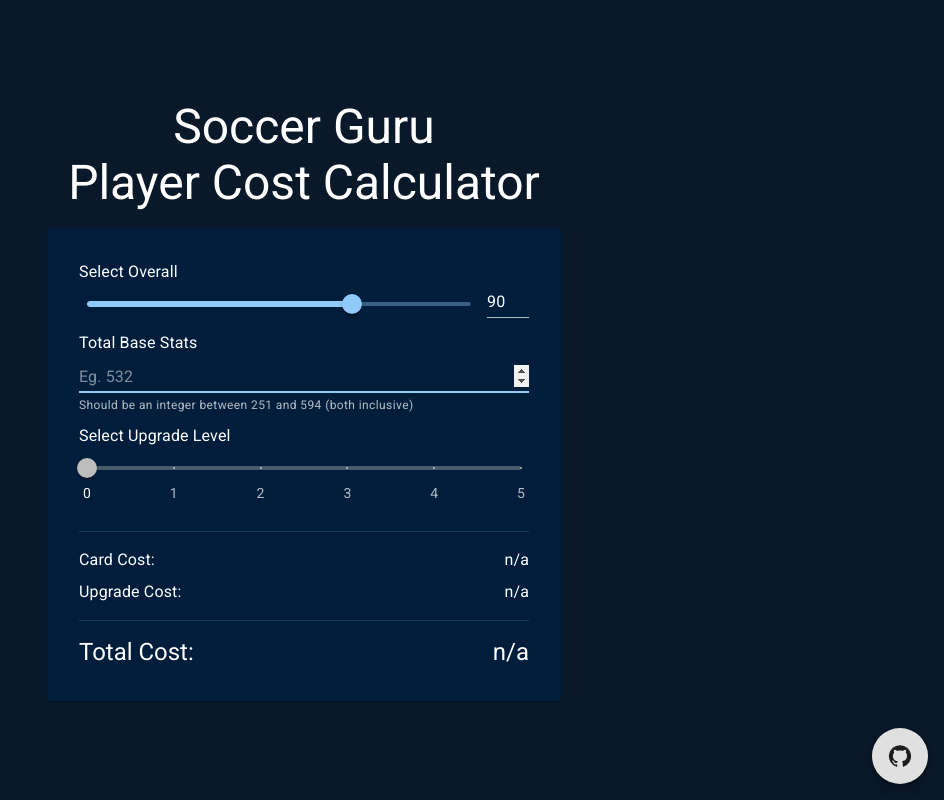
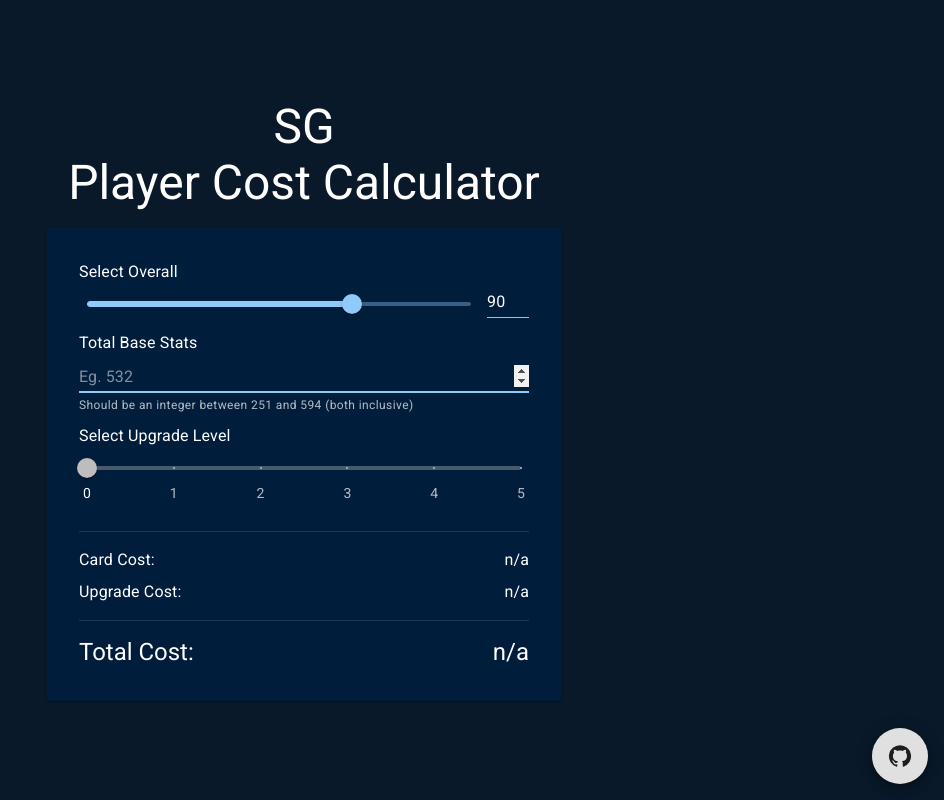
Before and after one commit to rubek-joshi/sg-cost-calculator, a React (Create React App) app: page / in a window 1280 px wide. Shown: the whole page, without its empty margins (336-1280 px from the left). Built offline with nearby package versions, Linux system fonts and the light colour scheme.

Commit message:
changed title

```diff
--- a/src/components/Title.tsx
+++ b/src/components/Title.tsx
@@ -8,7 +8,7 @@ export const Title = () => {
       component="h1"
       gutterBottom
     >
-      Soccer Guru
+      SG
       <br />
       Player Cost Calculator
     </Typography>
```
Also changed, not shown: 1 other file (tests, documents, lock files or other folders).
